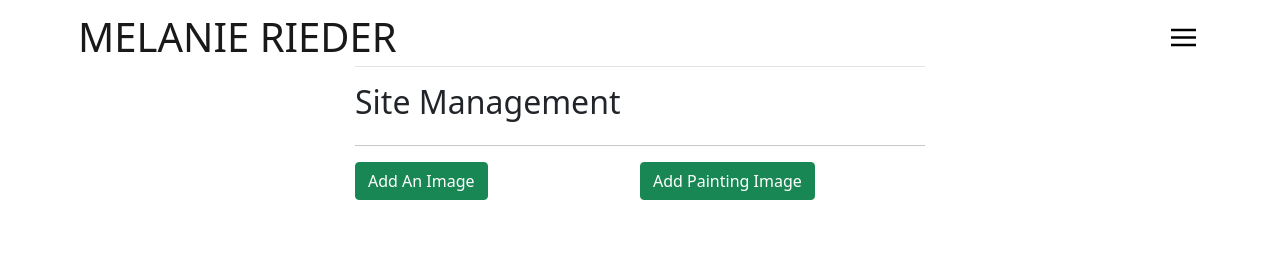
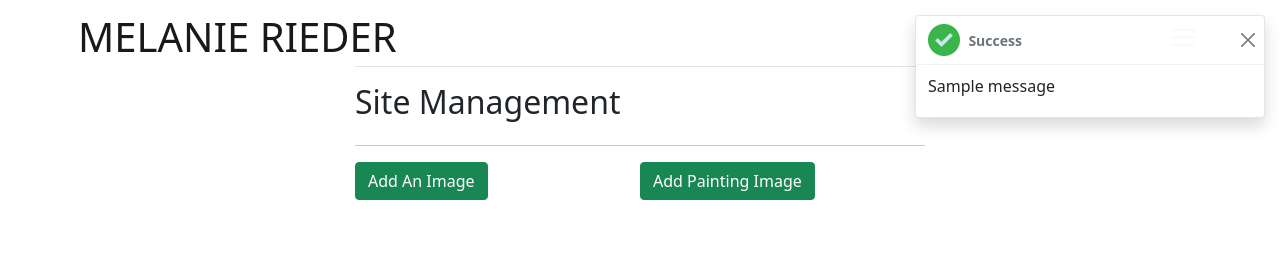
Before and after one commit to jacobmolsby93/melanie-portfolio, a Django app: page /site_management/ in a window 1280 px wide. Shown: the top 261 px of the page. Run offline with Django 4.2, Linux system fonts and the light colour scheme; data comes from the database, SQL or seed files in the repository; both versions use the stored data as it was after the commit; one stand-in notice (Sample message) is shown; some libraries are stand-ins or nearby versions.

Commit message:
Added toasts

```diff
--- a/main/templates/main/site_management.html
+++ b/main/templates/main/site_management.html
@@ -40,8 +40,9 @@
             <img class="edit_page_img" src="{{ image.image.url }}" alt="">
         </div>
         <div class="col-11 col-md-4 ms-2 mt-3">
-            <p>{{ image.name }} <a class="text-success" href="{% url 'edit_image' image.id%}">Edit</a> <a
-                    class="text-danger" href="">Delete</a></p>
+            <p>{{ image.name }}
+                <a class="text-success" href="{% url 'edit_image' image.id%}">Edit</a>
+            </p>
         </div>
         {% endfor %}
         {% for painting in paintings %}
@@ -49,8 +50,9 @@
             <img class="edit_page_img" src="{{ painting.image.url }}" alt="">
         </div>
         <div class="col-11 col-md-4 ms-2 mt-3">
-            <p>{{ painting.name }} <a class="text-success" href="{% url 'edit_painting' painting.id%}">Edit</a> <a
-                    class="text-danger" href="">Delete</a></p>
+            <p>{{ painting.name }}
+                <a class="text-success" href="{% url 'edit_painting' painting.id%}">Edit</a>
+            </p>
         </div>
         {% endfor %}
     </div>
--- a/portfolio/urls.py
+++ b/portfolio/urls.py
@@ -20,6 +20,5 @@ from django.conf.urls.static import static
 
 urlpatterns = [
     path('admin/', admin.site.urls),
-    path('account/', include('allauth.urls')),
     path('', include('main.urls')),
 ] + static(settings.MEDIA_URL, document_root=settings.MEDIA_ROOT)
--- a/requirements.txt
+++ b/requirements.txt
@@ -3,7 +3,7 @@ backports.zoneinfo==0.2.1
 boto3==1.20.27
 botocore==1.23.27
 dj-database-url==0.5.0
-django==4.0
+Django==4.0
 django-admin==2.0.1
 django-crispy-forms==1.13.0
 django-excel-base==1.0.4
--- a/static/css/base.css
+++ b/static/css/base.css
@@ -69,3 +69,20 @@
 .collapse-item:hover {
     color: rgba(61, 58, 58, 0.5);
 }
+
+/* Toasts */
+
+.message-container {
+    position: fixed;
+    top: 15px;
+    right: 15px;
+    z-index: 99999999;
+}
+
+.custom-toast {
+    overflow: visible;
+}
+
+.toast-capper {
+    height: 2px;
+}
--- a/templates/base.html
+++ b/templates/base.html
@@ -48,15 +48,37 @@
         {% block page_header %}
         {% endblock %}
 
+        {% if messages %}
+        <div class="message-container">
+            {% for message in messages %}
+            {% with message.level as level %}
+            {% if level == 40 %}
+            {% include 'includes/toasts/toast_error.html' %}
+            {% elif level == 30 %}
+            {% include 'includes/toasts/toast_warning.html' %}
+            {% elif level == 25 %}
+            {% include 'includes/toasts/toast_success.html' %}
+            {% else %}
+            {% include 'includes/toasts/toast_info.html' %}
+            {% endif %}
+            {% endwith %}
+            {% endfor %}
+        </div>
+        {% endif %}
+
         {% block content %}
         {% endblock %}
 
 
     </div>
+
+    {% block postloadjs %}
     <script src="https://cdn.jsdelivr.net/npm/bootstrap@5.1.3/dist/js/bootstrap.bundle.min.js"
         integrity="sha384-ka7Sk0Gln4gmtz2MlQnikT1wXgYsOg+OMhuP+IlRH9sENBO0LRn5q+8nbTov4+1p" crossorigin="anonymous">
     </script>
-    {% block postloadjs %}
+    <script type="text/javascript">
+        $('.toast').toast('show').delay(900);
+    </script>
     {% endblock %}
 </body>
 
--- /dev/null
+++ b/templates/includes/toasts/toast_success.html
@@ -0,0 +1,10 @@
+<div class="toast" role="alert" aria-live="assertive" aria-atomic="true" data-bs-animation="true" data-delay="10000">
+    <div class="toast-header">
+      <img src="{{ MEDIA_URL }}check.png" class="rounded me-2" alt="success icon" style="width: 10%; height: auto;">
+      <strong class="me-auto">Success</strong>
+      <button type="button" class="btn-close" data-bs-dismiss="toast" aria-label="Close"></button>
+    </div>
+    <div class="toast-body">
+        <h6>{{ message }}</h6>
+    </div>
+  </div>
```
Also changed, not shown: portfolio/settings.py (+2 -13 lines), templates/includes/toasts/toast_error.html (added, +10 -0 lines), templates/includes/toasts/toast_info.html (added, +10 -0 lines), templates/includes/toasts/toast_warning.html (added, +11 -0 lines), db.sqlite3, media/check.png (added), media/cross.png (added), media/exclamation-mark.png (added), media/info.png (added), 1 other file.
